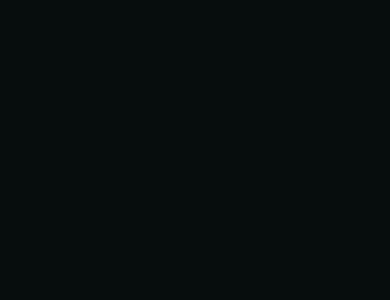
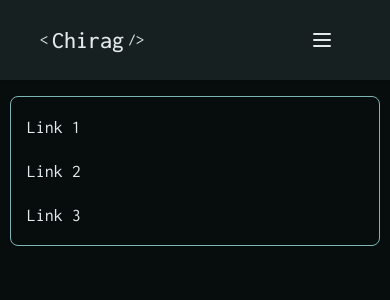
Before and after one commit to chirag3003/portfolio-v3, a Next.js app: page / in a window 390 px wide. Shown: the top 300 px of the page. Built offline with nearby package versions, Linux system fonts and the light colour scheme.

Commit message:
completed navbar

```diff
--- a/app/globals.css
+++ b/app/globals.css
@@ -1,3 +1,5 @@
+@import url('https://fonts.googleapis.com/css2?family=Inconsolata:wght@200;300;400;500;600;700;800;900&display=swap');
+
 @tailwind base;
 @tailwind components;
 @tailwind utilities;
@@ -121,3 +123,28 @@
         --ring: 189 56% 60%;
     }
 }
+
+:root {
+    --font: 'Inconsolata', monospace;
+}
+
+* {
+    font-family: 'Inconsolata', monospace;
+    box-sizing: border-box;
+}
+
+::-webkit-scrollbar-track {
+    background-color: hsl(var(--background));
+    width: 2px;
+    display: none;
+}
+::-webkit-scrollbar {
+    width: 5px;
+    background-color: #f5f5f5;
+}
+
+::-webkit-scrollbar-thumb {
+    border-radius: 10px;
+    -webkit-box-shadow: inset 0 0 6px rgba(0, 0, 0, 0.3);
+    background-color: #555;
+}
--- a/app/layout.tsx
+++ b/app/layout.tsx
@@ -2,6 +2,7 @@
 
 import './globals.css'
 import { Toaster } from 'react-hot-toast'
+import Navbar from '@/components/Navbar'
 
 const inter = Inter({ subsets: ['latin'] })
 
@@ -19,6 +20,7 @@
     return (
         <html lang="en">
             <body className={`${inter.className} text-text bg-background dark`}>
+                <Navbar />
                 {children}
                 <Toaster />
             </body>
--- a/app/page.tsx
+++ b/app/page.tsx
@@ -2,7 +2,7 @@
 
 export default function Home() {
     return (
-        <main className="flex min-h-screen bg-background p-24">
+        <main className="flex min-h-[300vh] bg-background p-24">
         </main>
     );
 }
--- /dev/null
+++ b/components/Navbar.tsx
@@ -0,0 +1,112 @@
+'use client'
+
+import React, { useState } from 'react'
+import { motion, useMotionValue, useScroll, useTransform } from 'framer-motion'
+import Link from 'next/link'
+import { Button } from './ui/button'
+import { MenuIcon } from 'lucide-react'
+import { Card, CardContent } from './ui/card'
+
+const navLinks = [
+    {
+        name: 'Link 1',
+        link: '#about',
+    },
+    {
+        name: 'Link 2',
+        link: '#',
+    },
+    {
+        name: 'Link 3',
+        link: '#',
+    },
+]
+
+function Navbar() {
+    const { scrollY } = useScroll()
+    const borderRadius = useTransform(
+        scrollY,
+        [0, 200, 200],
+        ['0rem', '0rem', '3rem']
+    )
+    const top = useTransform(scrollY, [0, 200, 200], ['0rem', '0rem', '1rem'])
+    const width = useTransform(scrollY, [0, 200, 200], ['100%', '100%', '95%'])
+    const height = useMotionValue<'0' | '1000px'>('1000px')
+    const opacity = useMotionValue<'0' | '1'>('1')
+
+    function toggleNav() {
+        if (height.get() === '1000px') {
+            height.set('0')
+            opacity.set('0')
+        } else {
+            height.set('1000px')
+            opacity.set('1')
+        }
+    }
+
+    return (
+        <motion.div
+            className="bg-primary/10 shadow-sm mx-auto  fixed left-0 right-0 transition-all"
+            style={{
+                borderRadius: borderRadius,
+                top: top,
+                width: width,
+            }}
+        >
+            <div className="wrapper px-10 py-5 w-full relative">
+                <div className="max-w-7xl mx-auto flex items-center justify-between">
+                    <header className="flex items-center gap-1">
+                        <span>{'< '}</span>
+                        <h1 className="text-2xl font-medium"> {'Chirag'}</h1>
+                        <span>{' />'}</span>
+                    </header>
+                    <nav className="text-muted gap-8 hidden items-center  lg:flex">
+                        {navLinks.map(({ name, link }, index) => {
+                            return (
+                                <Link
+                                    key={index}
+                                    href={link}
+                                    className="hover:text-foreground hover:scale-110 transition-all"
+                                >
+                                    {name}
+                                </Link>
+                            )
+                        })}
+                    </nav>
+                    <Button
+                        onClick={toggleNav}
+                        variant={'ghost'}
+                        className="lg:hidden"
+                    >
+                        <MenuIcon />
+                    </Button>
+                </div>
+                <motion.div
+                    style={{
+                        opacity,
+                        maxHeight: height,
+                    }}
+                    className="mobile-nav absolute lg:hidden top-[120%] mx-auto w-[95vw] left-0 right-0 transition-all overflow-hidden"
+                >
+                    <Card className="p-4">
+                        <nav className="flex flex-col gap-4">
+                            {navLinks.map(({ name, link }, index) => {
+                                return (
+                                    <Link
+                                        key={index}
+                                        href={link}
+                                        className="text-lg"
+                                    >
+                                        {name}
+                                    </Link>
+                                )
+                            })}
+                        </nav>
+                    </Card>
+                </motion.div>
+            </div>
+        </motion.div>
+    )
+}
+
+export default Navbar
```
Lines whose indentation alone changed are shown as unchanged.
